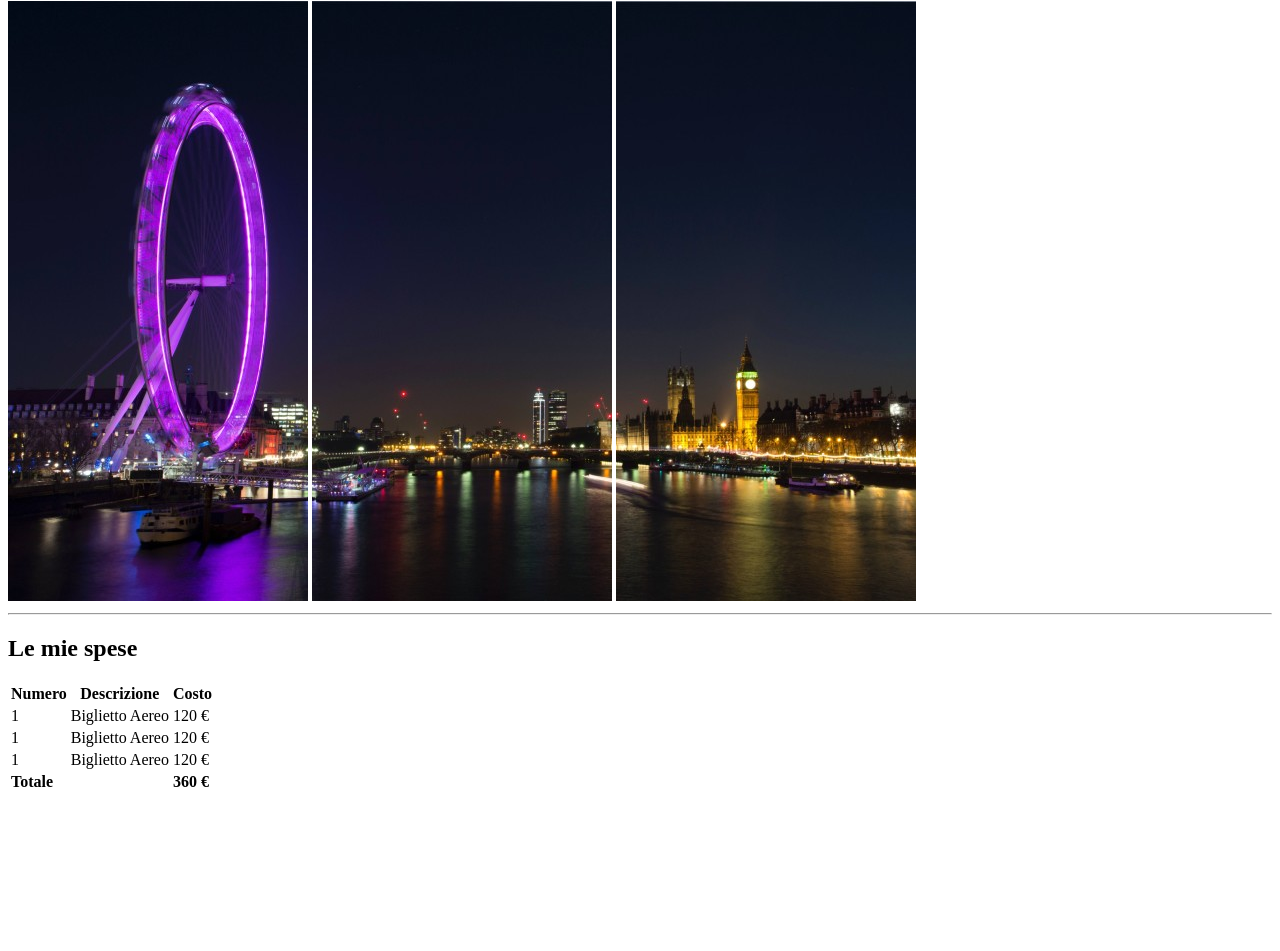
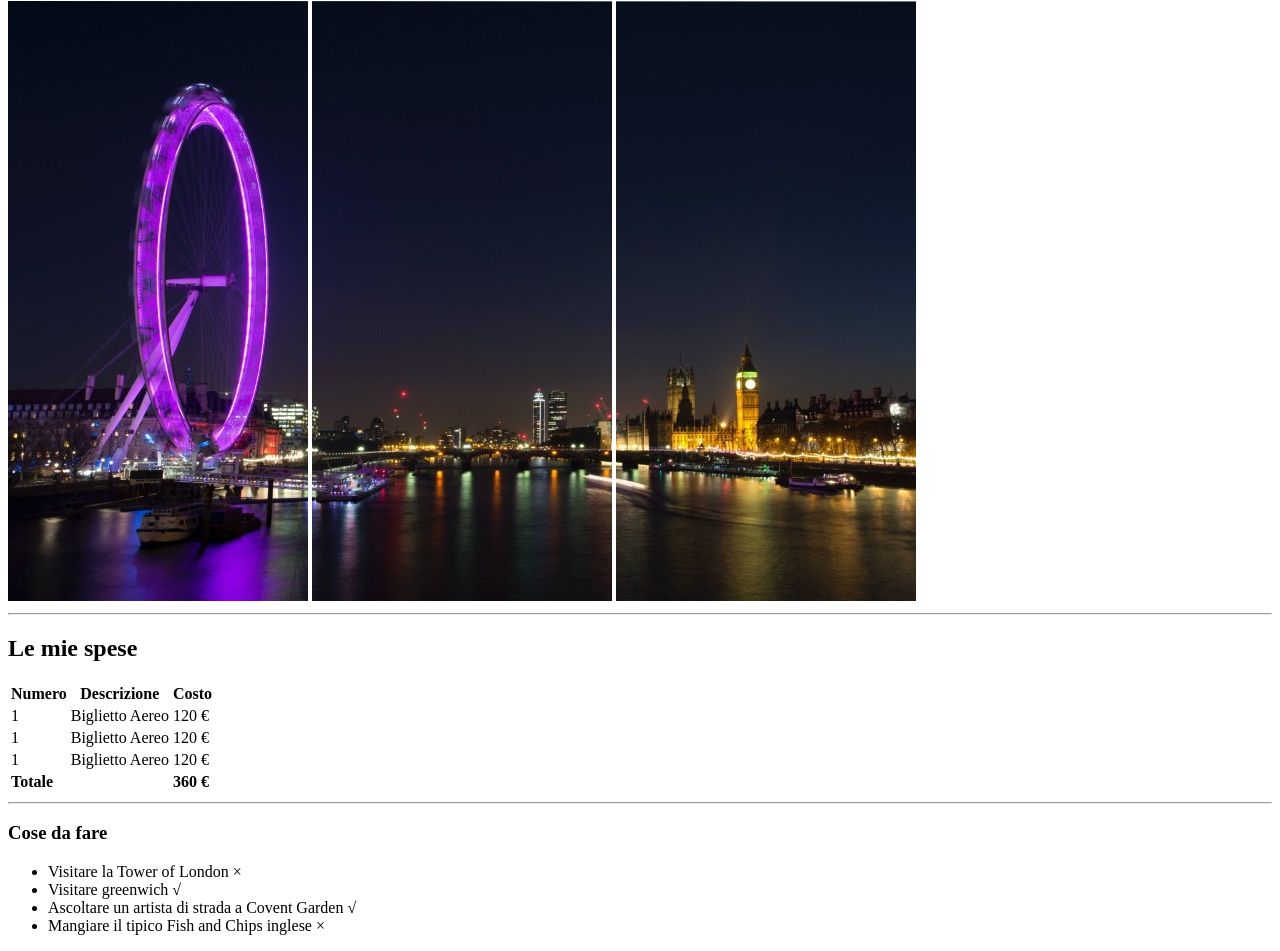
Before and after one commit to Buzz88-Dev/html-london-trip, a plain HTML site: page index.html in a window 1280 px wide. Shown: the part 79-1030 px from the top of the page. Before the commit the page ends 881 px from the top, so only its background shows below. Drawn offline with Linux system fonts and the light colour scheme.

Commit message:
inserita lista ul

```diff
--- a/index.html
+++ b/index.html
@@ -49,6 +49,16 @@
                 </tfoot>
             </table>
         </div>
+        <hr>
+        <div>
+            <h3>Cose da fare</h3>
+            <ul>
+                <li>Visitare la Tower of London &times;</li>
+                <li>Visitare greenwich &#8730;</li>
+                <li>Ascoltare un artista di strada a Covent Garden &#8730;</li>
+                <li>Mangiare il tipico Fish and Chips inglese &times;</li>
+            </ul>
+        </div>
 
 
     </main>
```
